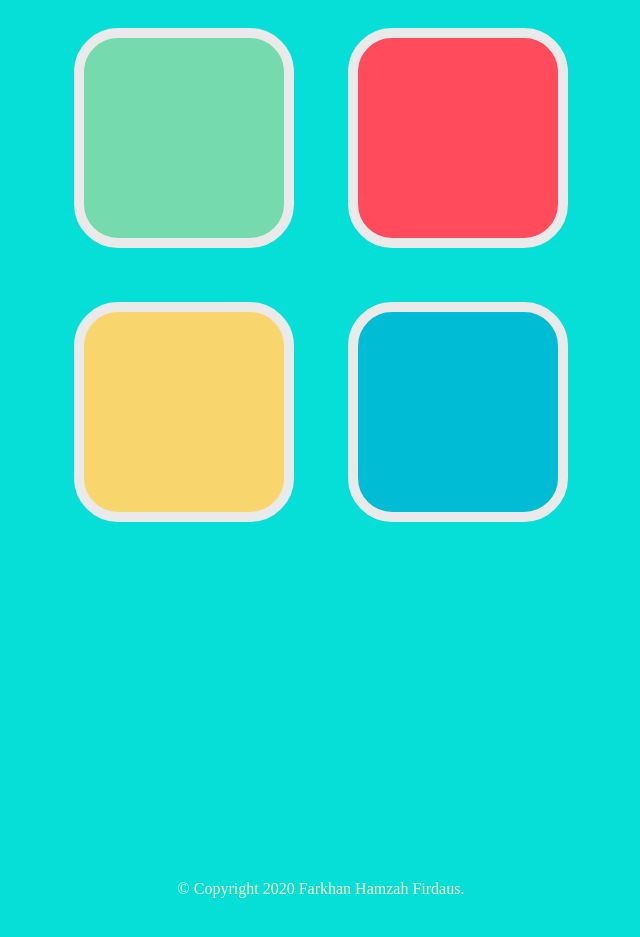
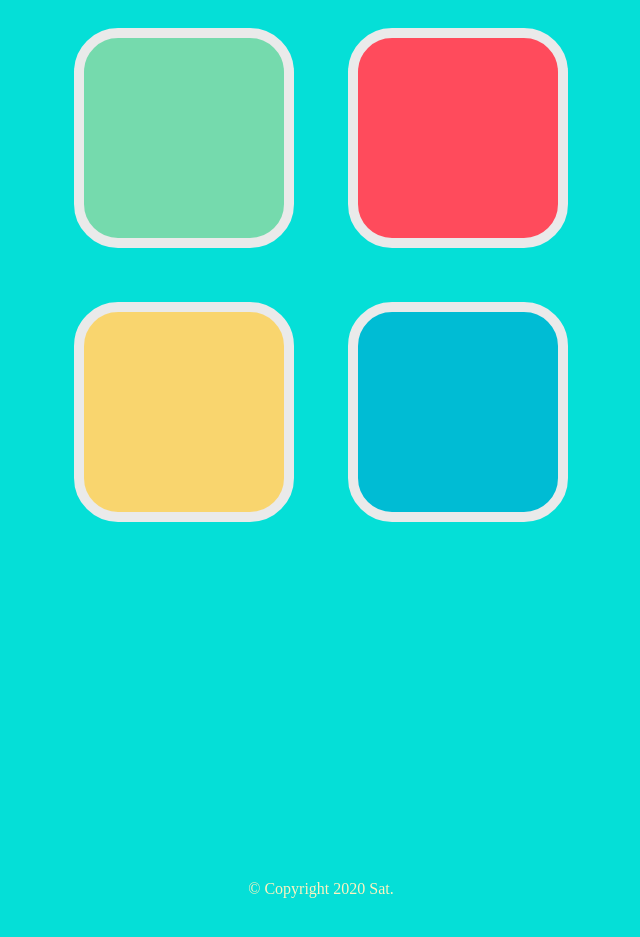
Before and after one commit to farkhan777/Simon-Game, a plain HTML site: page index.html in a window 1280 px wide. Shown: the part 187-1124 px from the top of the page, without its empty margins (319-959 px from the left). Drawn offline with nearby package versions, Linux system fonts and the light colour scheme.

Commit message:
Update index.html

```diff
--- a/index.html
+++ b/index.html
@@ -39,7 +39,7 @@
   <!-- Footer -->
 
   <footer id="footer" class="container-fluid2">
-    <p class="colorP2">© Copyright 2020 Farkhan Hamzah Firdaus.</p>
+    <p class="colorP2">© Copyright 2020 Sat.</p>
   </footer>
 
   <script src="https://ajax.googleapis.com/ajax/libs/jquery/3.5.1/jquery.min.js"></script>
```
